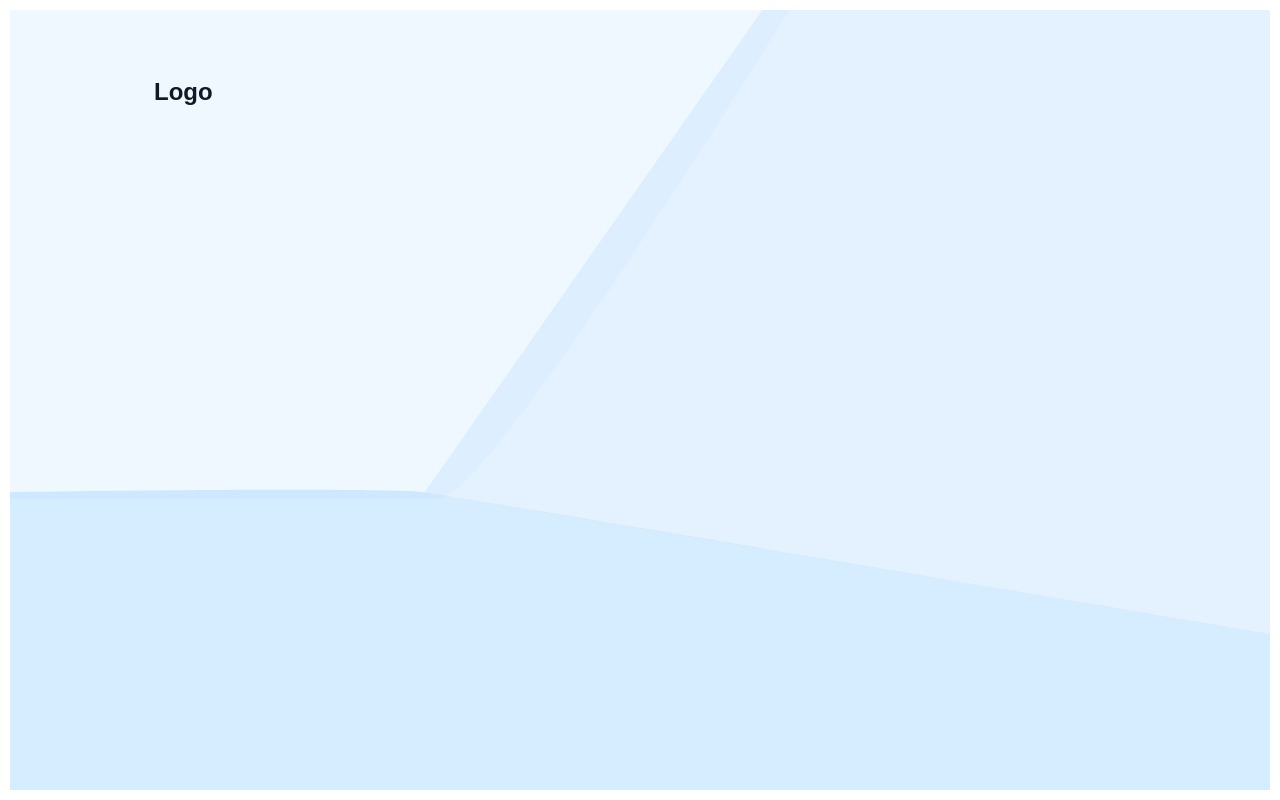
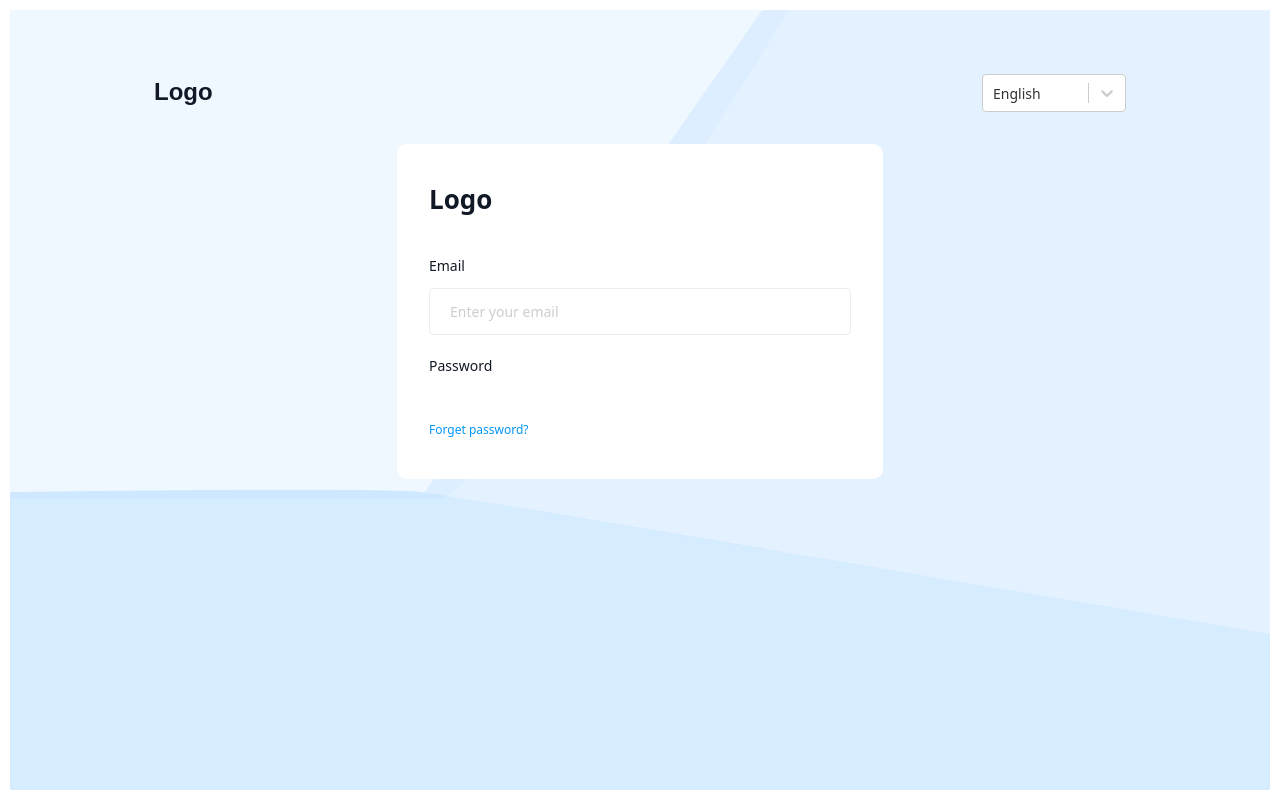
Before and after one commit to SteamyCutie/remitwise-frontend, a Next.js app: page /signin in a window 1280 px wide. Built offline with nearby package versions, Linux system fonts and the light colour scheme.

Commit message:
feat(signin): email validation method

```diff
--- a/package.json
+++ b/package.json
@@ -13,7 +13,8 @@
     "@fontsource/poppins": "^4.5.9",
     "next": "12.2.4",
     "react": "18.2.0",
-    "react-dom": "18.2.0"
+    "react-dom": "18.2.0",
+    "react-select": "^5.4.0"
   },
   "devDependencies": {
     "@types/node": "18.7.1",
--- a/src/components/Container/index.tsx
+++ b/src/components/Container/index.tsx
@@ -26,7 +26,7 @@ interface ContainerProps {
 }
 
 const Container = ({ children, maxWidth = '2xl', className = '', id }: ContainerProps) => (
-  <div className={classNames(className, TailwindMapper[maxWidth], 'w-full p-0 md:p-1.5 lg:p-2.5 font-montserrat text-primary')} id={id}>
+  <div className={classNames(className, TailwindMapper[maxWidth], 'w-full p-0 md:p-1.5 lg:p-2.5 font-montserrat text-primary text-base')} id={id}>
     {children}
   </div>
 )
--- /dev/null
+++ b/src/components/Input/Email/index.tsx
@@ -0,0 +1,56 @@
+import { classNames, escapeRegExp } from 'app/functions'
+
+import React from 'react'
+
+
+const defaultClassName = 'bg-white'
+
+export const Input = React.memo(
+  ({
+    value,
+    handleInput,
+    error,
+    placeholder,
+    className = defaultClassName,
+    ...rest
+  }: {
+    value: string | number
+    handleInput: (input: string) => void
+    error?: boolean
+    fontSize?: string
+    align?: 'right' | 'left'
+  } & Omit<React.HTMLProps<HTMLInputElement>, 'ref' | 'onChange' | 'as'>) => {
+    const enforcer = (nextUserInput: string) => {
+      handleInput(nextUserInput)
+    }
+
+    return (
+      <input
+        {...rest}
+        value={value}
+        onChange={(event) => {
+          enforcer(event.target.value.replace(/,/g, '.'))
+        }}
+        // universal input options
+        inputMode="email"
+        autoComplete="off"
+        autoCorrect="off"
+        // text-specific options
+        type="email"
+        pattern="[a-zA-Z0-9]+@[a-zA-Z0-9]+\.[A-Za-z]+$"
+        placeholder={placeholder || 'Enter your email'}
+        spellCheck="false"
+        className={classNames(
+          'relative text-base outline-none px-5 py-3 border flex-auto overflow-hidden overflow-ellipsis placeholder-light-gray focus:placeholder-dark-gray rounded-1 transition-all ease-in',
+          className, error ? 'border-red focus:border-red' : 'border-stroke focus:border-blue'
+        )}
+      />
+    )
+  }
+)
+
+Input.displayName = 'EmailInput'
+
+export default Input
+
+// const inputRegex = RegExp(`^\\d*(?:\\\\[.])?\\d*$`) // match escaped "." characters via in a non-capturing group
--- /dev/null
+++ b/src/components/Input/index.tsx
@@ -0,0 +1,7 @@
+import Email from './Email'
+
+const Input = {
+    Email,
+}
+
+export default Input
--- /dev/null
+++ b/src/functions/format.ts
@@ -0,0 +1,4 @@
+
+export const escapeRegExp = (string: string): string => {
+  return string.replace(/[*+?^${}()|[\]\\]/g, '\\$&') // $& means the whole matched string
+}
--- a/src/functions/index.ts
+++ b/src/functions/index.ts
@@ -1 +1,2 @@
+export * from './format'
 export * from './styling'
--- a/src/pages/signin/index.tsx
+++ b/src/pages/signin/index.tsx
@@ -1,8 +1,26 @@
-import type { NextPage } from 'next'
-import Head from 'next/head'
-import Container from 'app/components/Container'
+import type { NextPage } from "next"
+import { useState, useRef } from "react"
+import Select from "react-select"
+import Head from "next/head"
+import Container from "app/components/Container"
+import Input from "app/components/Input"
+import { escapeRegExp } from 'app/functions'
 
 const SignIn: NextPage = () => {
+  const langOptions = [
+    { id: 1, value: "en", label: "English" },
+    { id: 2, value: "zh", label: "中文" },
+  ]
+  const defaultLang = langOptions[0]
+
+  const [email, setEmail] = useState("")
+  const [emailError, setEmailError] = useState(false)
+
+  const handleEmailInput = (value: string) => {
+    setEmail(value);
+    setEmailError(!(value === '' || /^[a-zA-Z0-9]+((?:\.[a-zA-Z0-9]+?)?)+@[a-zA-Z0-9]+\.[A-Za-z]+$/.test(escapeRegExp(value))))
+  }
+
   return (
     <Container id="dashboard-page" className="h-[100vh]" maxWidth="full">
       <Head>
@@ -10,8 +28,31 @@ const SignIn: NextPage = () => {
         <meta name="description" content="RemitWise" />
       </Head>
 
-      <div className="grid bg-cover bg-center bg-compound h-full px-36 py-16">
-        <div className="font-poppins text-hero">Logo</div>
+      <div className="bg-cover bg-center bg-compound h-full px-36 py-16">
+        <div className="flex justify-between align-center">
+          <div className="font-poppins text-xl">Logo</div>
+          <Select id="lang-select" instanceId="lang-select" options={langOptions} defaultValue={defaultLang} className="w-36" />
+        </div>
+        <div className="rounded-2.5 bg-white w-1/2 min-w-96 mx-auto mt-8 p-8">
+          <div className="grid py-2 space-y-10">
+            <div className="text-2xl">Logo</div>
+            <div className="grid space-y-5">
+              <div className="grid space-y-5">
+                <div className="grid space-y-3">
+                  <label>Email</label>
+                  <Input.Email value={email} handleInput={handleEmailInput} error={emailError} />
+                </div>
+                <div className="grid space-y-3">
+                  <label>Password</label>
+                  <input />
+                  <div className="text-sm text-blue">
+                    Forget password?
+                  </div>
+                </div>
+              </div>
+            </div>
+          </div>
+        </div>
       </div>
     </Container>
   )
--- a/tailwind.config.js
+++ b/tailwind.config.js
@@ -8,28 +8,58 @@ module.exports = {
   ],
   theme: {
     extend: {
+      borderRadius: {
+        1: "4px",
+        2.5: "10px",
+      },
       backgroundImage: {
         compound: "url('/img/bg-compound.svg')",
       },
       colors: {
         primary: "#121926",
+        blue: "#0595F8",
+        red: "#E93B04",
+        "dark-gray": "#BEBCBC",
+        "light-gray": "#CFCDCD",
+        stroke: "#ECECEC",
       },
       fontFamily: {
-        montserrat: ["Montserrat", "DM Sans", ...defaultTheme.fontFamily.sans],
+        montserrat: [
+          "MontserratVariable",
+          "DM Sans",
+          ...defaultTheme.fontFamily.sans,
+        ],
         poppins: ["Poppins", "sans-serif"],
       },
       fontSize: {
         xs: ["10px"],
         sm: ["12px"],
-        base: ["14px"],
+        base: [
+          "14px",
+          {
+            fontWeight: "500",
+          },
+        ],
         md: ["16px"],
-        hero: [
+        lg: ["18px"],
+        xl: [
           "24px",
           {
             lineHeight: "36px",
             fontWeight: "600",
           },
         ],
+        "2xl": [
+          "26px",
+          {
+            lineHeight: "31.04px",
+            fontWeight: "700",
+            letterSpacing: "3.5%",
+          },
+        ],
+      },
+      minWidth: {
+        96: "384px",
       },
     },
   },
```
Also changed, not shown: src/styles/variables.css (deleted, +0 -10 lines), 1 other file (tests, documents, lock files or other folders).
